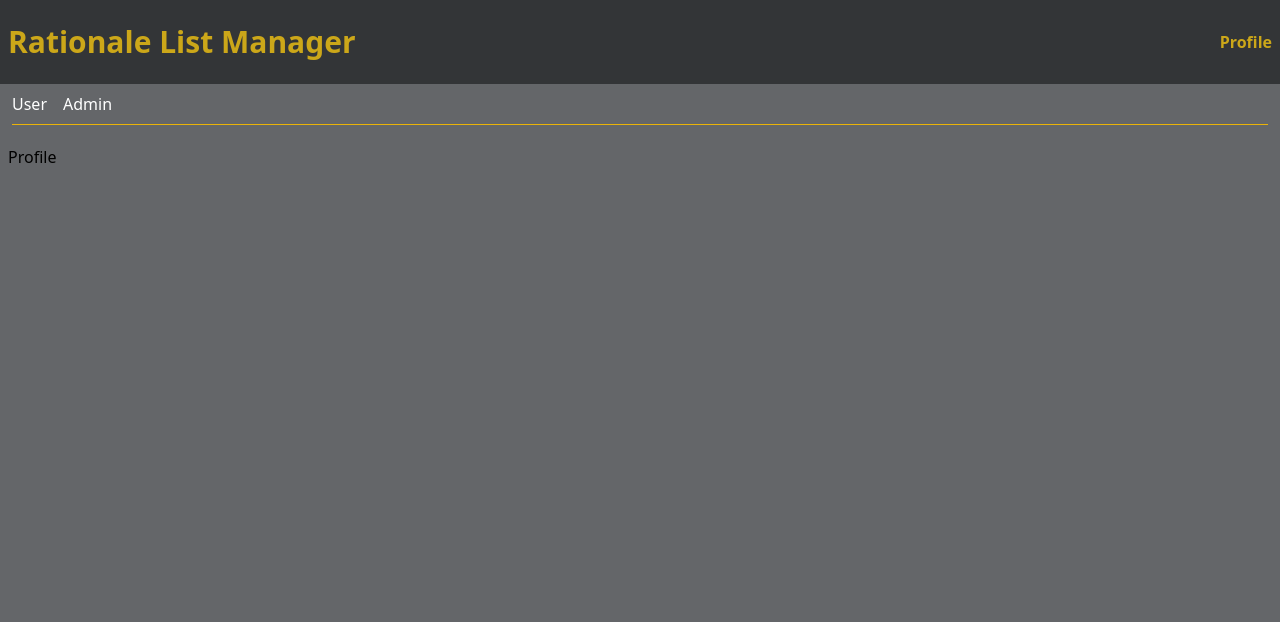
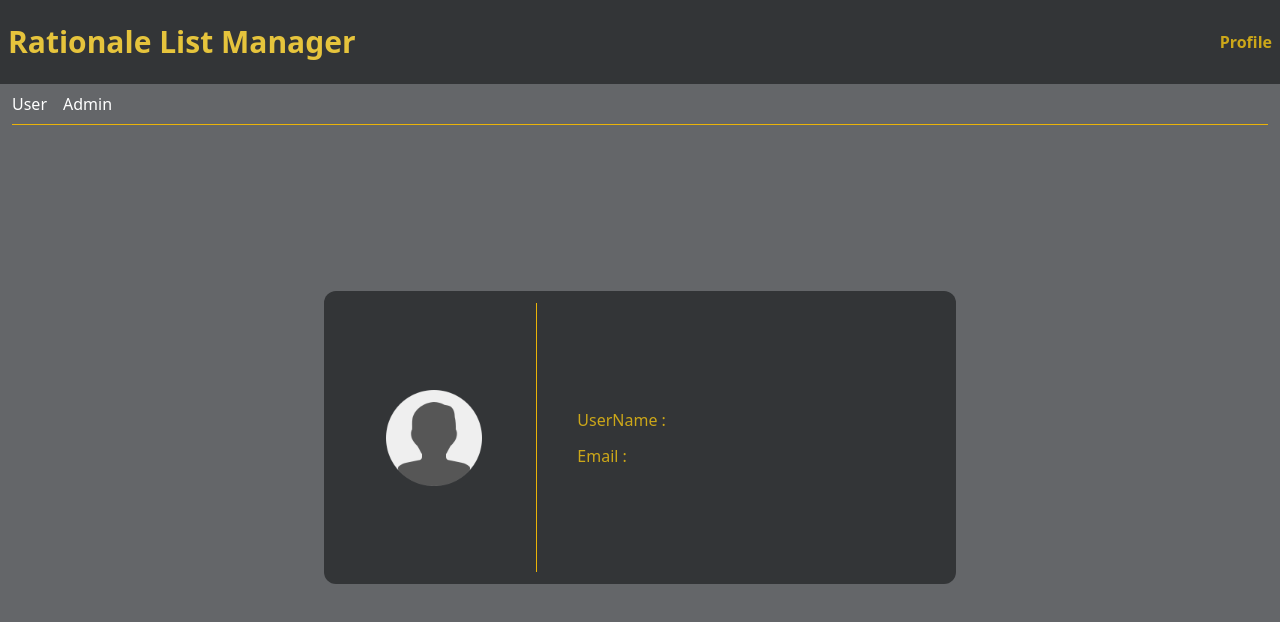
Before and after one commit to muhammedfahad115/cine_buff_frontend, a React (Vite) app: page /profile in a window 1280 px wide. Shown: the top 622 px of the page. Built offline with nearby package versions, Linux system fonts and the light colour scheme; no server answers.

Commit message:
created spinner for the loading and also completed profile component

```diff
--- a/src/Components/Admin.jsx
+++ b/src/Components/Admin.jsx
@@ -1,4 +1,3 @@
-import React from 'react'
 
 function Admin() {
   return (
--- a/src/Components/Header.jsx
+++ b/src/Components/Header.jsx
@@ -6,9 +6,9 @@ function Header() {
     const {activeTab, setActiveTab} = useContext(myContext);
     return (
         <>
-        <div className='  bg-[rgba(51,53,55,255)] px-2 py-6  flex justify-between text-[rgba(204,167,25,255)] items-center w-full '>
-            <div ><h1 className='text-3xl font-semibold  '>Rationale List Manager</h1></div>
-            <div><Link to={'/profile'}><h1 className={` tab cursor-pointer font-semibold ${activeTab === 'profile' ? 'active' : ''}`} onClick={() => setActiveTab('profile')} title='profile'>{'Profile'}</h1></Link></div>
+        <div className='  bg-[rgba(51,53,55,255)] px-2 py-6  flex justify-between   items-center w-full '>
+            <div ><h1 className='text-3xl font-bold text-[#e6c43c] '>Rationale List Manager</h1></div>
+            <div><Link to={'/profile'}><h1 className={` tab cursor-pointer text-[rgba(204,167,25,255)]  font-semibold ${activeTab === 'profile' ? 'active' : ''}`} onClick={() => setActiveTab('profile')} title='profile'>{'Profile'}</h1></Link></div>
         </div>
         </>
     )
--- a/src/Components/Login.jsx
+++ b/src/Components/Login.jsx
@@ -7,6 +7,7 @@ import { Link, useNavigate } from 'react-router-dom';
 import { setToken } from '../Redux/Slice'
 import axios from 'axios';
 import { useDispatch } from 'react-redux';
+import Spinner from './Spinner/Spinner';
 
 function Login() {
     const [email, setEmail] = useState('');
@@ -15,6 +16,7 @@ function Login() {
     const [showPassword, setShowPassword] = useState(false);
     const navigate = useNavigate();
     const dispatch = useDispatch();
+    const [loading, setLoading] = useState(false);
 
     const handleShowPassword = () => {
         setShowPassword(!showPassword);
@@ -30,6 +32,7 @@ function Login() {
                 return
             }
             setError('')
+            setLoading(true)
             const response = await axios.post('http://localhost:5000/login', { email, password })
             const token = response.data.token;
             localStorage.setItem('token', token);
@@ -40,6 +43,8 @@ function Login() {
             if(error.response.data.error){
                 setError(error.response.data.error)
             }
+        } finally {
+            setLoading(false)
         }
     }
     return (
@@ -60,7 +65,7 @@ function Login() {
                     </div>
                     <div className='flex   text-center justify-center  '><p className='text-red-500 text-xs px-3 sm:w-[50%] md:w-[50%] lg:w-[30%] absolute sm:text-sm'>{error}</p></div>
                     <div className=" flex  justify-center mt-5">
-                        <button type='submit' className="bg-slate-600 text-white p-2 w-24 active:scale-95 rounded-3xl mt-5">Login</button>
+                        <button type='submit' className="bg-slate-600 text-white p-2 w-24 active:scale-95 rounded-3xl mt-5">{loading ? <Spinner width='w-[25px]' /> : 'Login'}</button>
                     </div>
                     <div  className='flex justify-center mt-1 '><p className='text-white text-sm'>Don't have an account ? <span className='underline text-gray-500 font-semibold'><Link to="/signup">Signup</Link></span></p></div>
                 </form>
--- a/src/Components/Profile.jsx
+++ b/src/Components/Profile.jsx
@@ -1,9 +1,31 @@
-import React from 'react'
+import React, { useEffect, useState } from 'react'
+import userIcon from '../assets/Images/usericon.png'
+import axiosInstance from '../Api/Axios';
+import Spinner from './Spinner/Spinner';
+function Profile() {
+  const [userDetails, setUserDetails] = useState(null);
 
-function Profile() {
+  useEffect(()=>{
+    const getUserDetails = async ()=>{
+      const response = await axiosInstance.get('/profile');
+      console.log(response.data);
+    }
+    getUserDetails();
+  },[])
+
   return (
     <>
-    <div>Profile</div>
+      <div className='flex items-center  sm:h-[77%] justify-center'>
+        <div className='bg-[rgba(51,53,55,255)] gap-12 sm:gap-10 flex sm:items-center flex-col sm:flex-row  px-2 text-[rgba(204,167,25,255)] rounded-xl py-3 w-full md:w-1/2  h-[70%] sm:h-[50%]' >
+          <div className=' h-[110px] sm:h-full border-b sm:border-b-0 sm:border-r items-center sm:w-1/3 flex border-yellow-500 justify-center'>
+            <img src={userIcon} className='w-20 h-20 sm:w-24 sm:h-24 grayscale'/>
+          </div>
+          <div className='flex gap-3 flex-col'>
+          <h1>UserName :</h1>
+          <h1>Email :</h1>
+          </div>
+        </div>
+      </div>
     </>
   )
 }
--- a/src/Components/Signup.jsx
+++ b/src/Components/Signup.jsx
@@ -9,6 +9,7 @@ import { useState } from 'react';
 import { Link, useNavigate } from 'react-router-dom';
 import { useDispatch } from 'react-redux'
 import { setToken } from '../Redux/Slice'
+import Spinner from './Spinner/Spinner'
 
 function Signup() {
     const [email, setEmail] = useState('');
@@ -20,6 +21,8 @@ function Signup() {
     const [showConfirmPassword, setShowConfirmPassword] = useState(false);
     const navigate = useNavigate();
     const dispatch = useDispatch();
+    const [loading, setLoading] = useState(false);
+
 
     const handleShowPassword = () => {
         setShowPassword(!showPassword);
@@ -50,6 +53,8 @@ function Signup() {
                 setError('Password does not match')
                 return;
             }
+            setError('')
+            setLoading(true)
             const response = await axios.post('http://localhost:5000/signup', { email, name, password });
             const token = response.data.token;
             localStorage.setItem('token', token);
@@ -61,6 +66,8 @@ function Signup() {
             }else{
                 setError('')
             }
+        } finally {
+            setLoading(false)
         }
     }
     return (
@@ -90,7 +97,7 @@ function Signup() {
                     </div>
                     <div className='flex   text-center justify-center  '><p className='text-red-500 mt-1 text-xs px-3 sm:w-[50%] md:w-[50%] lg:w-[30%] absolute sm:text-sm'>{error}</p></div>
                     <div className=" flex  justify-center mt-5">
-                        <button type='submit' className="bg-slate-600 text-white p-2 w-24 active:scale-95 rounded-3xl mt-5">Sign Up</button>
+                        <button type='submit' className="bg-slate-600 text-white p-2 w-24 active:scale-95 rounded-3xl mt-5">{loading ? <Spinner width='w-[25px]' /> : "Signup"}</button>
                     </div>
                     <div className='flex justify-center mt-1 '><p className='text-white text-sm'>Already have an account ? <span className='underline text-gray-500 font-semibold'><Link to="/login">Login</Link></span></p></div>
                 </form>
--- /dev/null
+++ b/src/Components/Spinner/Spinner.css
@@ -0,0 +1,13 @@
+.spinner {
+    aspect-ratio: 1;
+    border-radius: 50%;
+    background:
+      radial-gradient(farthest-side,white 94%,#0000) top/8px 8px no-repeat,
+      conic-gradient(#0000 30%,white);
+    -webkit-mask: radial-gradient(farthest-side,#0000 calc(140% - 8px),#000 0);
+    animation: s3 1s infinite linear;
+  }
+
+  @keyframes s3{
+    100%{transform: rotate(1turn)}
+  }
--- /dev/null
+++ b/src/Components/Spinner/Spinner.jsx
@@ -0,0 +1,13 @@
+import React from 'react'
+import './Spinner.css'
+function Spinner({ width, height }) {
+    return (
+        <>
+            <div className='flex items-center justify-center'>
+                <div className={`spinner ${width} ${height}`}></div>
+            </div>
+        </>
+    )
+}
+
+export default Spinner
--- a/src/Components/Tabs/Tabs.jsx
+++ b/src/Components/Tabs/Tabs.jsx
@@ -1,4 +1,4 @@
-import React, { useContext, useEffect, useState } from 'react'
+import { useContext, useEffect} from 'react'
 import { Link, useLocation } from 'react-router-dom';
 import './Tabs.css'
 import { myContext } from '../../Context/Context';
@@ -15,7 +15,6 @@ function Tabs() {
         setActiveTab('user');
       }
     }, [location.pathname]);
-    console.log(activeTab)
   return (
     <>
         <div className="w-full px-2 sm:px-3 bg-[#646669]">
@@ -37,7 +36,6 @@ function Tabs() {
         </div>
         </Link>
       </div>
-
     </div>
     </>
   )
--- a/src/Components/User.jsx
+++ b/src/Components/User.jsx
@@ -3,7 +3,9 @@ import React from 'react'
 function User() {
   return (
     <>
-      <h2>user</h2>
+      <div className=''>
+
+      </div>
     </>
   )
 }
--- a/src/Context/Context.jsx
+++ b/src/Context/Context.jsx
@@ -1,9 +1,19 @@
-import { createContext, useState } from "react";
+import { createContext, useEffect, useState } from "react";
 
 const myContext = createContext();
 
 function Context({ children }) {
     const [activeTab, setActiveTab] = useState('');
+
+    useEffect(() => {
+        const storedActiveTab = localStorage.getItem('activeTab');
+        if (storedActiveTab) {
+            setActiveTab(storedActiveTab);
+        }
+    }, []);
+    useEffect(() => {
+        localStorage.setItem('activeTab', activeTab);
+    }, [ activeTab ])
 
     return (
         <>
```
